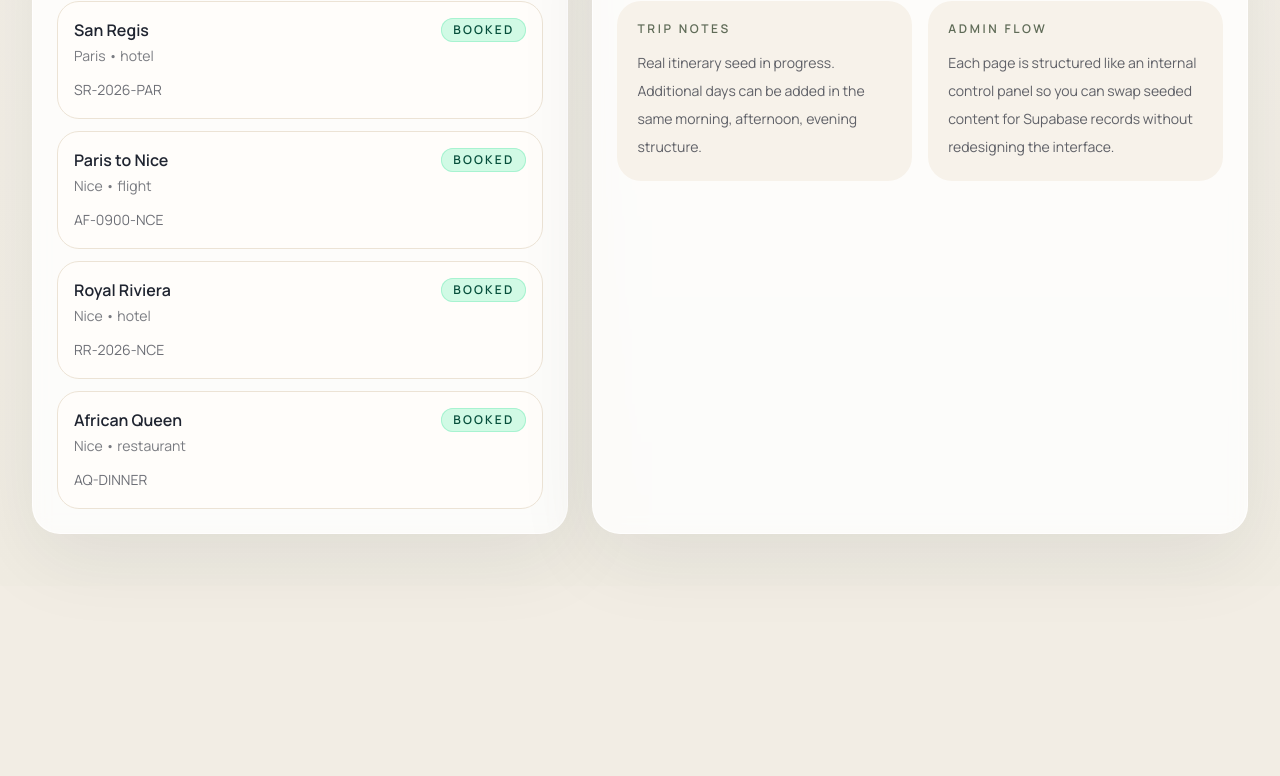
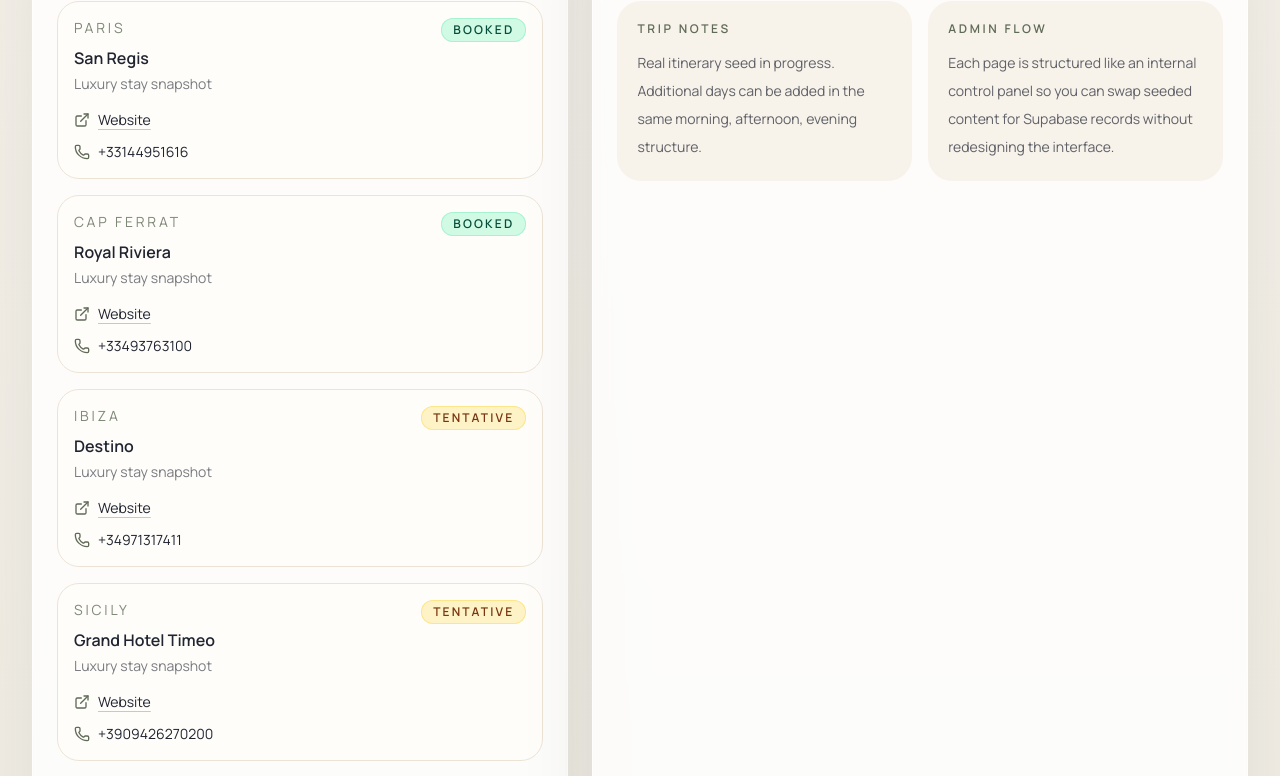
Before and after one commit to michaeljsboyd/Euro2026, a Next.js app: page / in a window 1280 px wide. Shown: the part 1181-1957 px from the top of the page. Before the commit the page ends 1767 px from the top, so only its background shows below. Built offline with nearby package versions, Linux system fonts and the light colour scheme; no server answers; the database is empty.

Commit message:
Add city routes and flights UI

```diff
--- a/app/page.tsx
+++ b/app/page.tsx
@@ -1,5 +1,5 @@
 import Link from "next/link";
-import { CalendarDays, CircleDollarSign, MapPinned, Plane } from "lucide-react";
+import { CalendarDays, CircleDollarSign, ExternalLink, MapPinned, Phone, Plane } from "lucide-react";
 
 import { PageHeader } from "@/components/page-header";
 import { SectionCard } from "@/components/section-card";
@@ -11,6 +11,43 @@ import { getPlannerData } from "@/lib/supabase/queries";
 
 export default async function DashboardPage() {
   const data = await getPlannerData();
+  const accommodations = [
+    {
+      city: "Paris",
+      hotel: "San Regis",
+      status: "booked" as const,
+      website: "https://www.hotel-sanregis.fr/en/",
+      phone: "+33144951616"
+    },
+    {
+      city: "Cap Ferrat",
+      hotel: "Royal Riviera",
+      status: "booked" as const,
+      website: "https://www.royal-riviera.com",
+      phone: "+33493763100"
+    },
+    {
+      city: "Ibiza",
+      hotel: "Destino",
+      status: "tentative" as const,
+      website: "https://destino.fivehotelsandresorts.com/",
+      phone: "+34971317411"
+    },
+    {
+      city: "Sicily",
+      hotel: "Grand Hotel Timeo",
+      status: "tentative" as const,
+      website: "https://www.belmond.com/hotels/europe/italy/taormina/belmond-grand-hotel-timeo/",
+      phone: "+3909426270200"
+    },
+    {
+      city: "Rome",
+      hotel: "Hasler",
+      status: "booked" as const,
+      website: "https://www.hotelhasslerroma.com/",
+      phone: "+39066993401"
+    }
+  ];
 
   const bookedEvents = data.events.filter((event) => event.status === "booked").length;
   const pendingCount = [...data.events, ...data.bookings, ...data.places].filter(
@@ -19,7 +56,6 @@ export default async function DashboardPage() {
   const estimatedBudget = data.budgetItems.reduce((sum, item) => sum + item.estimatedAmount, 0);
   const citySummary = cityStays;
 
-  const nextBookings = data.bookings.slice(0, 4);
   const nextActions = [...data.events, ...data.bookings]
     .filter((item) => item.status !== "booked")
     .slice(0, 5);
@@ -108,22 +144,40 @@ export default async function DashboardPage() {
       </div>
 
       <div className="grid gap-6 xl:grid-cols-[0.9fr_1.1fr]">
-        <SectionCard title="Bookings Snapshot" subtitle="Quick access to current confirmations and attached files.">
-          <div className="space-y-3">
-            {nextBookings.map((booking) => (
-              <article key={booking.id} className="rounded-[22px] border border-[#ece3d5] bg-[#fffdfa] p-4">
+        <SectionCard title="Accommodation Snapshot" subtitle="A clean hotel overview across the key stays on the trip.">
+          <div className="grid gap-4 md:grid-cols-2 xl:grid-cols-1">
+            {accommodations.map((accommodation) => (
+              <article
+                key={accommodation.city}
+                className="rounded-[22px] border border-[#ece3d5] bg-[#fffdfa] p-4"
+              >
                 <div className="flex items-start justify-between gap-4">
                   <div>
-                    <p className="font-semibold text-ink">{booking.title}</p>
+                    <p className="text-sm uppercase tracking-[0.2em] text-olive/80">
+                      {accommodation.city}
+                    </p>
+                    <p className="mt-2 font-semibold text-ink">{accommodation.hotel}</p>
                     <p className="mt-1 text-sm text-ink/60">
-                      {booking.city} • {booking.type}
+                      Luxury stay snapshot
                     </p>
                   </div>
-                  <StatusBadge status={booking.status} />
+                  <StatusBadge status={accommodation.status} />
                 </div>
-                <p className="mt-3 text-sm leading-6 text-ink/65">
-                  {booking.notes || booking.confirmationNumber}
-                </p>
+                <div className="mt-4 flex flex-col gap-3 text-sm text-ink/68">
+                  <a
+                    href={accommodation.website}
+                    target="_blank"
+                    rel="noreferrer"
+                    className="inline-flex items-center gap-2 underline decoration-olive/35 underline-offset-4"
+                  >
+                    <ExternalLink className="h-4 w-4 text-olive" />
+                    Website
+                  </a>
+                  <a href={`tel:${accommodation.phone}`} className="inline-flex items-center gap-2">
+                    <Phone className="h-4 w-4 text-olive" />
+                    {accommodation.phone}
+                  </a>
+                </div>
               </article>
             ))}
           </div>
```
